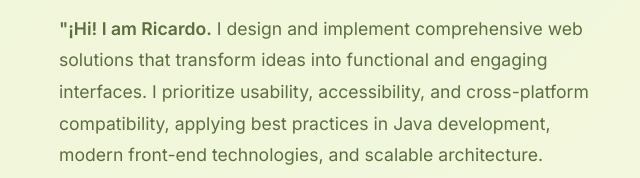
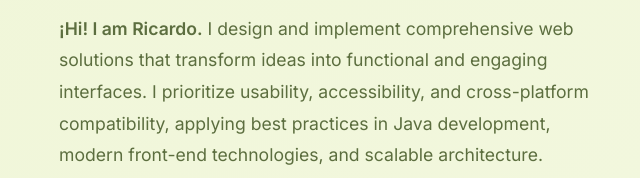
Before and after one commit to ricardoavi304/Portfolio-english, a plain HTML site: page index.html in a window 1280 px wide. Shown: the part 309-487 px from the top of the page, 23-663 px from the left. Drawn offline with nearby package versions, Linux system fonts and the light colour scheme.

Commit message:
Correciones

```diff
--- a/index.html
+++ b/index.html
@@ -62,7 +62,7 @@
                     <div class="hero-content">
                         <h1>Hi, I'm Ricardo, a Full Stack Java Developer. </h1>
                         <p class="hero-bio">
-                            <strong>"¡Hi! I am Ricardo.</strong> I design and implement comprehensive web solutions that transform ideas into functional and engaging interfaces. I prioritize usability, accessibility, and cross-platform compatibility, applying best practices in Java development, modern front-end technologies, and scalable architecture.
+                            <strong>¡Hi! I am Ricardo.</strong> I design and implement comprehensive web solutions that transform ideas into functional and engaging interfaces. I prioritize usability, accessibility, and cross-platform compatibility, applying best practices in Java development, modern front-end technologies, and scalable architecture.
                         </p>
 
                         <div class="contact-info">
```
